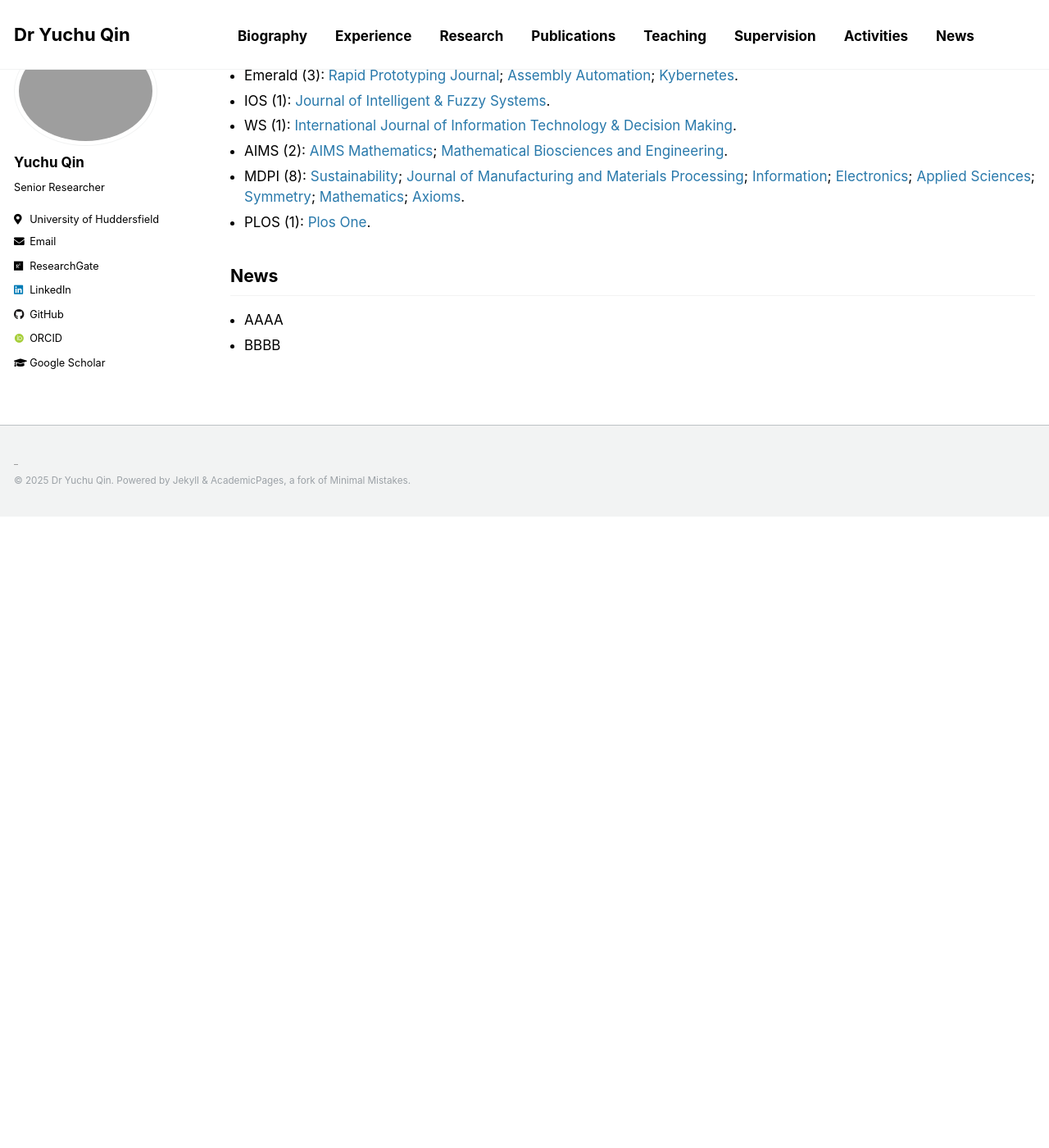
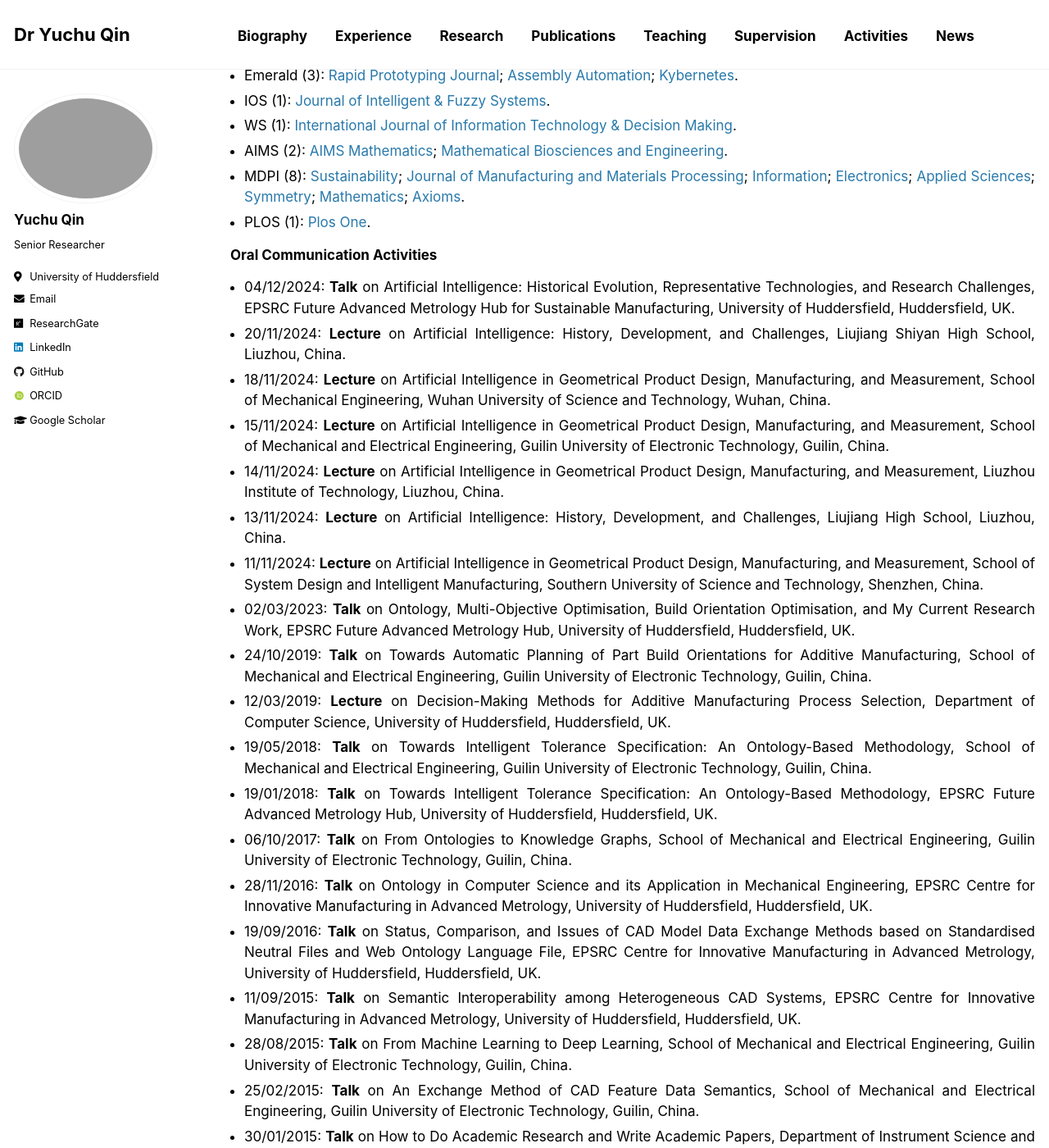
Before and after one commit to yuchu-qin/yuchu-qin.github.io, a Jekyll site: the page built from _pages/index.md, in a window 1280 px wide and 1400 px high, scrolled down 7624 px. Shown: the whole window at 82% size. Built offline with Jekyll 4.4.1, drawn with Linux system fonts in a browser that asks for light colours; some web fonts are replaced; our own code applies the rules of GitHub Pages for plain Markdown files; before the commit the page ends 8254 px from its top, so only the background shows below that; some of the changed text lies outside the part shown.

Commit message:
Update index.md

```diff
--- a/_pages/index.md
+++ b/_pages/index.md
@@ -161,7 +161,31 @@ I am a [Senior Researcher](https://pure.hud.ac.uk/en/persons/yuchu-qin) in Geome
 - MDPI (8): [Sustainability](https://www.mdpi.com/journal/sustainability); [Journal of Manufacturing and Materials Processing](https://www.mdpi.com/journal/jmmp); [Information](https://www.mdpi.com/journal/information); [Electronics](https://www.mdpi.com/journal/electronics); [Applied Sciences](https://www.mdpi.com/journal/applsci); [Symmetry](https://www.mdpi.com/journal/symmetry); [Mathematics](https://www.mdpi.com/journal/mathematics); [Axioms](https://www.mdpi.com/journal/axioms).
 - PLOS (1): [Plos One](https://journals.plos.org/plosone/).
 
+### Oral Communication Activities
+- 04/12/2024: **Talk** on Artificial Intelligence: Historical Evolution, Representative Technologies, and Research Challenges, EPSRC Future Advanced Metrology Hub for Sustainable Manufacturing, University of Huddersfield, Huddersfield, UK.
+- 20/11/2024: **Lecture** on Artificial Intelligence: History, Development, and Challenges, Liujiang Shiyan High School, Liuzhou, China.
+- 18/11/2024: **Lecture** on Artificial Intelligence in Geometrical Product Design, Manufacturing, and Measurement, School of Mechanical Engineering, Wuhan University of Science and Technology, Wuhan, China.
+- 15/11/2024: **Lecture** on Artificial Intelligence in Geometrical Product Design, Manufacturing, and Measurement, School of Mechanical and Electrical Engineering, Guilin University of Electronic Technology, Guilin, China.
+- 14/11/2024: **Lecture** on Artificial Intelligence in Geometrical Product Design, Manufacturing, and Measurement, Liuzhou Institute of Technology, Liuzhou, China.
+- 13/11/2024: **Lecture** on Artificial Intelligence: History, Development, and Challenges, Liujiang High School, Liuzhou, China.
+- 11/11/2024: **Lecture** on Artificial Intelligence in Geometrical Product Design, Manufacturing, and Measurement, School of System Design and Intelligent Manufacturing, Southern University of Science and Technology, Shenzhen, China.
+- 02/03/2023: **Talk** on Ontology, Multi-Objective Optimisation, Build Orientation Optimisation, and My Current Research Work, EPSRC Future Advanced Metrology Hub, University of Huddersfield, Huddersfield, UK.
+- 24/10/2019: **Talk** on Towards Automatic Planning of Part Build Orientations for Additive Manufacturing, School of Mechanical and Electrical Engineering, Guilin University of Electronic Technology, Guilin, China.
+- 12/03/2019: **Lecture** on Decision-Making Methods for Additive Manufacturing Process Selection, Department of Computer Science, University of Huddersfield, Huddersfield, UK.
+- 19/05/2018: **Talk** on Towards Intelligent Tolerance Specification: An Ontology-Based Methodology, School of Mechanical and Electrical Engineering, Guilin University of Electronic Technology, Guilin, China.
+- 19/01/2018: **Talk** on Towards Intelligent Tolerance Specification: An Ontology-Based Methodology, EPSRC Future Advanced Metrology Hub, University of Huddersfield, Huddersfield, UK.
+- 06/10/2017: **Talk** on From Ontologies to Knowledge Graphs, School of Mechanical and Electrical Engineering, Guilin University of Electronic Technology, Guilin, China.
+- 28/11/2016: **Talk** on Ontology in Computer Science and its Application in Mechanical Engineering, EPSRC Centre for Innovative Manufacturing in Advanced Metrology, University of Huddersfield, Huddersfield, UK.
+- 19/09/2016: **Talk** on Status, Comparison, and Issues of CAD Model Data Exchange Methods based on Standardised Neutral Files and Web Ontology Language File, EPSRC Centre for Innovative Manufacturing in Advanced Metrology, University of Huddersfield, Huddersfield, UK.
+- 11/09/2015: **Talk** on Semantic Interoperability among Heterogeneous CAD Systems, EPSRC Centre for Innovative Manufacturing in Advanced Metrology, University of Huddersfield, Huddersfield, UK.
+- 28/08/2015: **Talk** on From Machine Learning to Deep Learning, School of Mechanical and Electrical Engineering, Guilin University of Electronic Technology, Guilin, China.
+- 25/02/2015: **Talk** on An Exchange Method of CAD Feature Data Semantics, School of Mechanical and Electrical Engineering, Guilin University of Electronic Technology, Guilin, China.
+- 30/01/2015: **Talk** on How to Do Academic Research and Write Academic Papers, Department of Instrument Science and Technology, Huazhong University of Science and Technology, Wuhan, China.
+- 16/08/2014: **Talk** on Semantic Interoperability Between Heterogeneous CAD Systems Based on Ontology, School of Mechanical and Electrical Engineering, Guilin University of Electronic Technology, Guilin, China.
+- 13/05/2014: **Presentation** on Ontology-Based Semantic Interpretation of Cylindricity Specification in Next-Generation GPS, 13th CIRP Conference on Computer Aided Tolerancing, Hangzhou, China.
+- 20/09/2013: **Talk** on Automatic Generation of Assembly Tolerance Types Using an Ontology-Based Approach, Department of Instrument Science and Technology, Huazhong University of Science and Technology, Wuhan, China.
+- 13/10/2012: **Presentation** on A Representation Model of Geometrical Tolerances Based on First Order Logic, 7th International Conference on Intelligent Information Processing, Guilin, China.
+
 ## News
-
 - AAAA
 - BBBB
```
